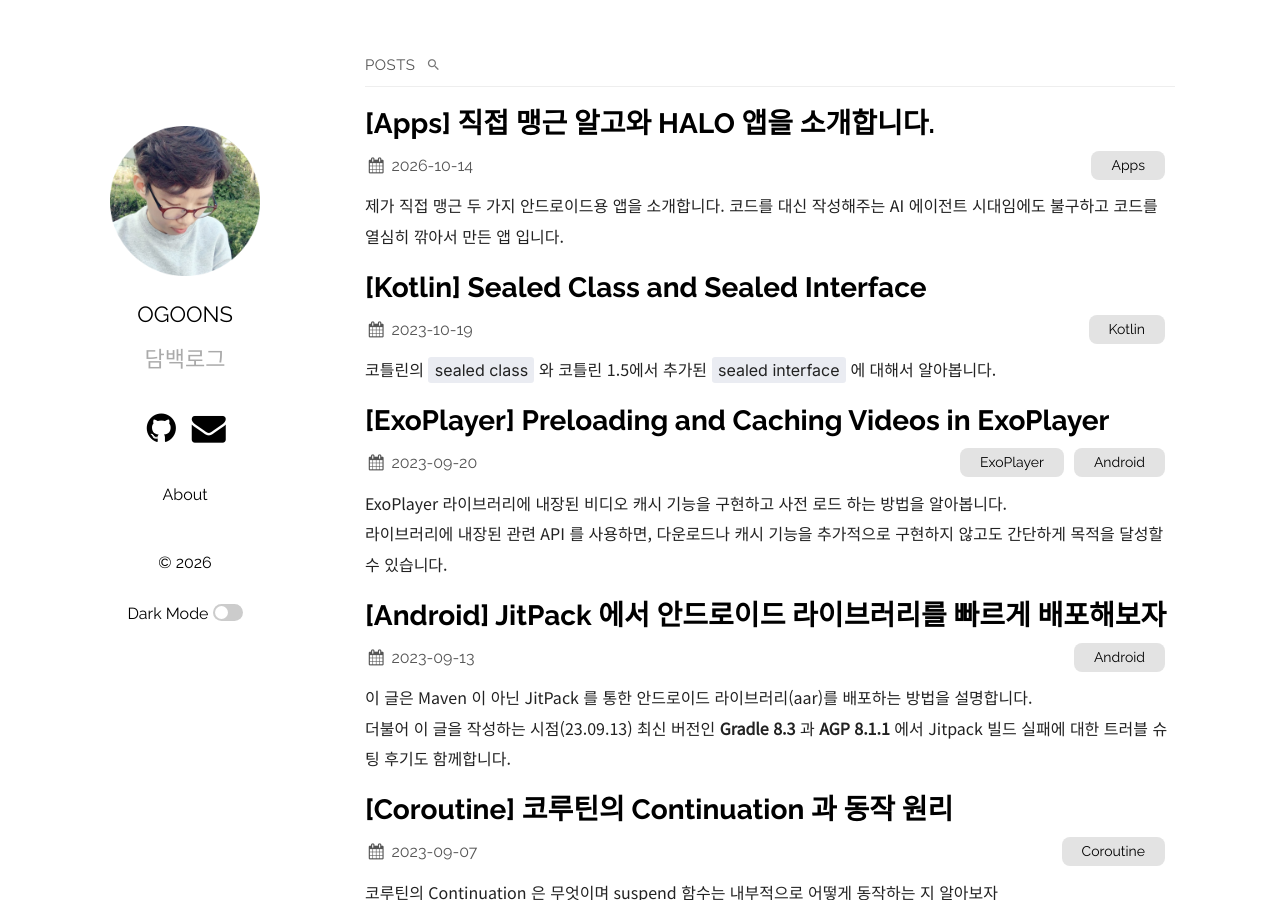
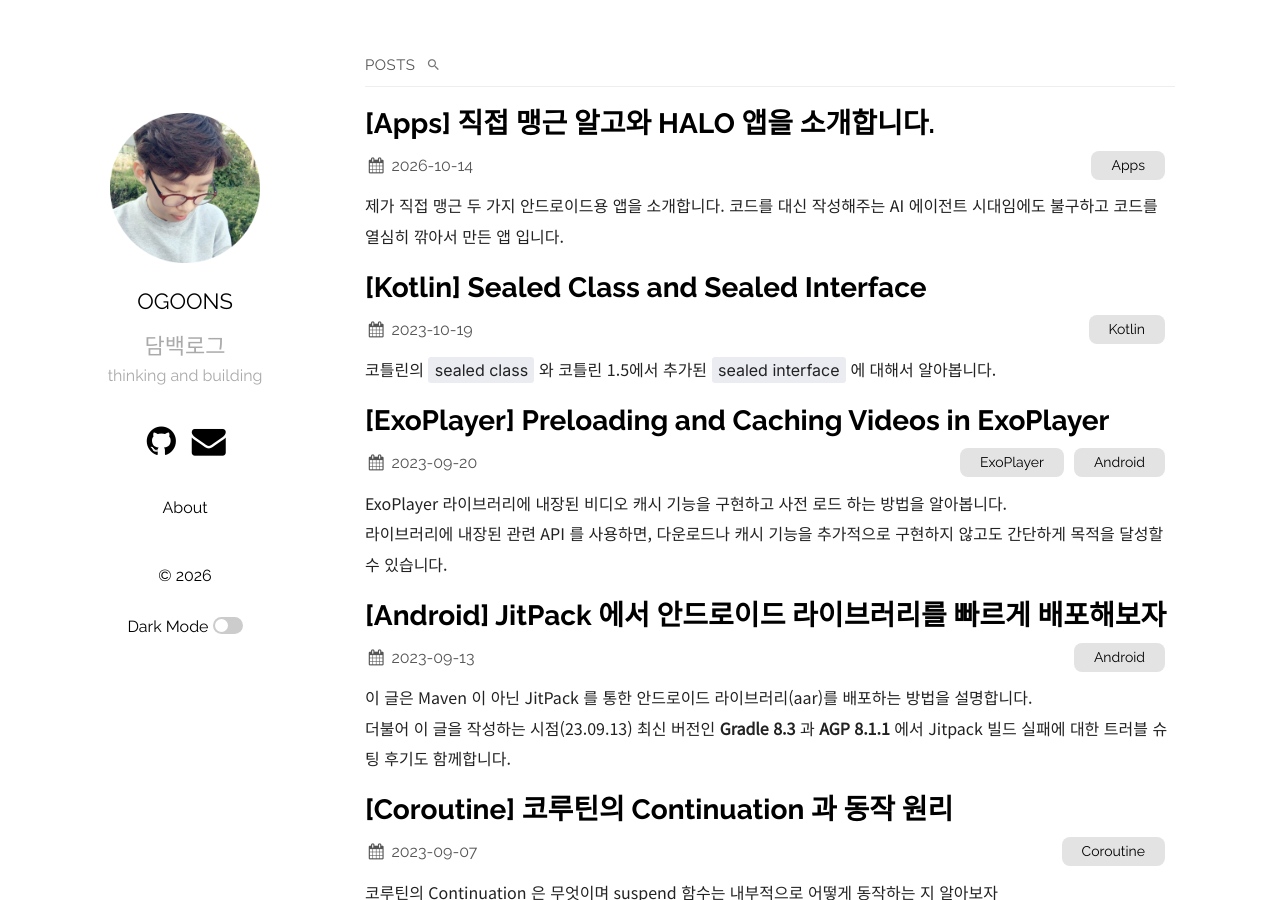
Before and after one commit to ogoons/ogoons.github.io, a Jekyll site: the page built from index.md, in a window 1280 px wide and 900 px high. Built offline with Jekyll 4.4.1, drawn with Linux system fonts in a browser that asks for light colours.

Commit message:
tagline 두 줄 표시 및 폰트 크기 조정, 오타 수정
Co-Authored-By: Claude Sonnet 5.5 <noreply@anthropic.com>

```diff
--- a/_config.yml
+++ b/_config.yml
@@ -2,8 +2,7 @@ title: 담백로그
 lang: ko
 author: OGOONS
 email: ogoons@hanmail.net
-description: > # this means to ignore newlines until "show_exerpts:"
-  인디 개발자의 담백한 개발 로그
+description: thinking and building
 show_excerpts: true # set to true to show excerpts on the homepage
 permalink: /:title
 url: "https://ogoons.github.io"
@@ -14,7 +13,7 @@ sass:
   sass_dir: _sass
 plainwhite:
   name: OGOONS
-  tagline: 담백로그
+  tagline: "담백로그\n<span style=\"font-size: 16px\">thinking and building</span>"
   date_format: "%Y-%m-%d"
   sitemap: true # set to true to generate sitemap.xml content
   search: true # set to true to enable searchbar
```
